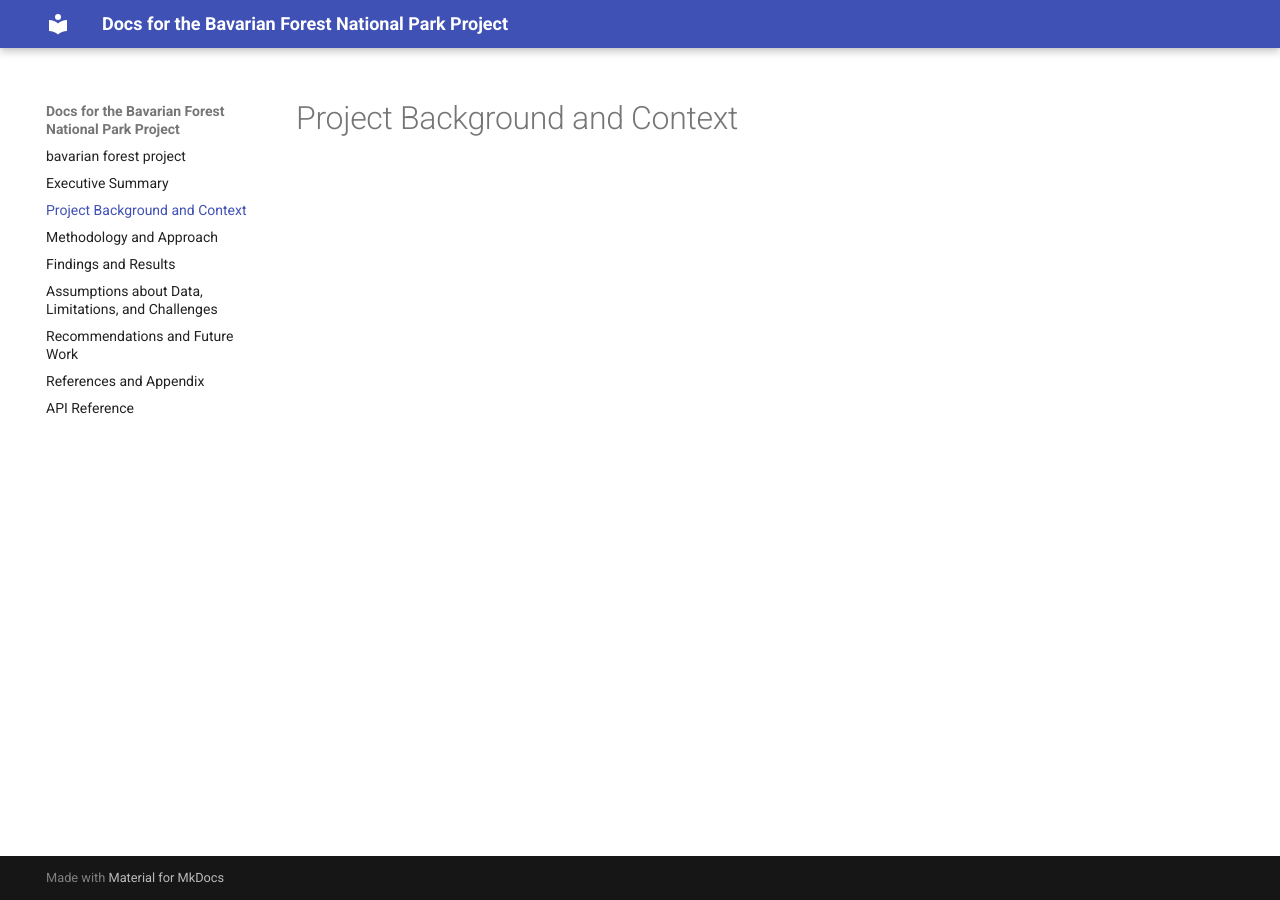
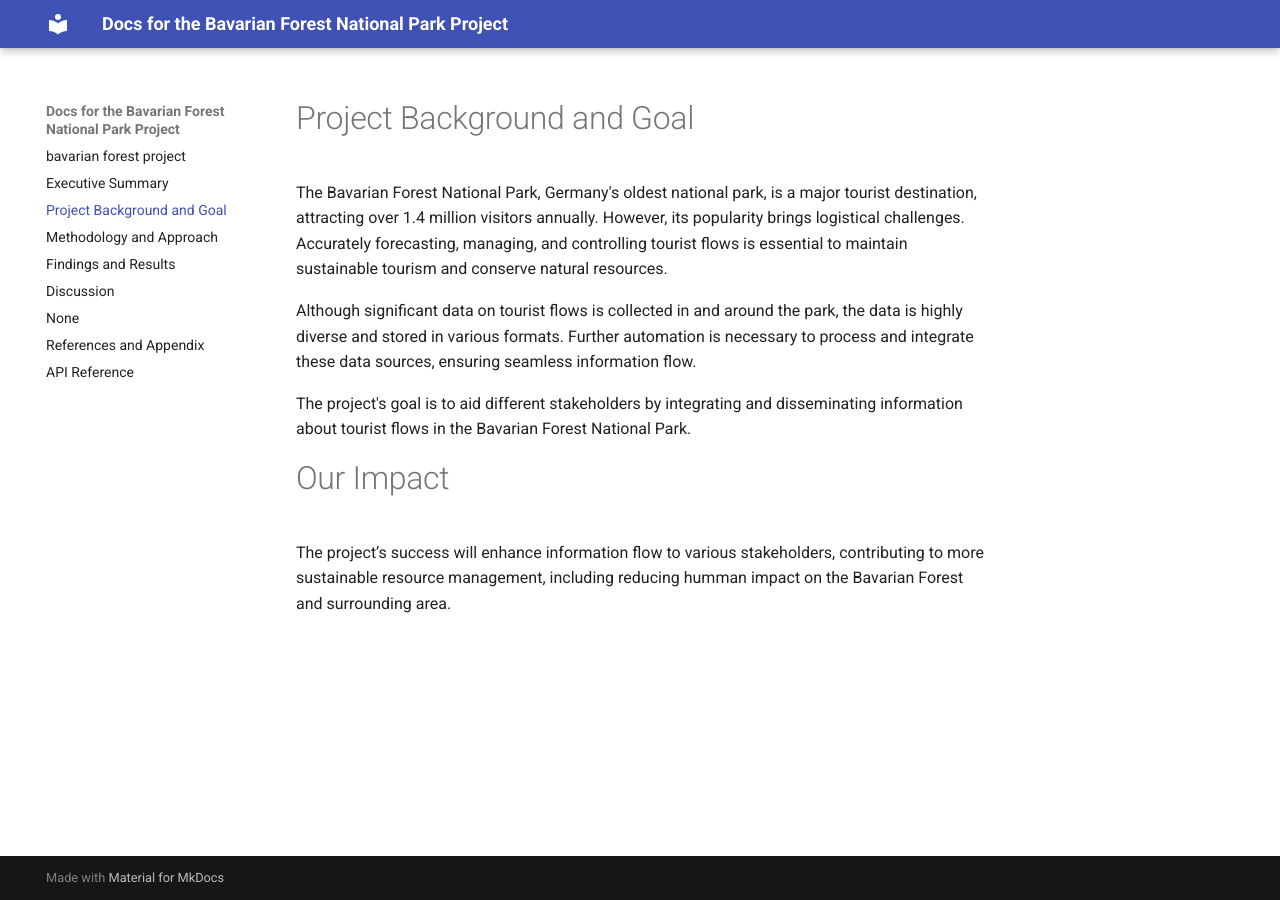
Before and after one commit to m-mango/bavarian-forest-visitor-monitoring-dssgx-24, an MkDocs documentation site: the page built from docs/project-overview.md, in a window 1280 px wide. Built offline with MkDocs 1.6.1 and Material for MkDocs 9.7.7, drawn with Linux system fonts in a browser that asks for light colours.

```diff
--- a/docs/future-work.md
+++ /dev/null
@@ -1 +0,0 @@
-# Recommendations and Future Work
--- a/docs/project-overview.md
+++ b/docs/project-overview.md
@@ -1 +1,11 @@
-# Project Background and Context
+# Project Background and Goal
+
+The Bavarian Forest National Park, Germany's oldest national park, is a major tourist destination, attracting over 1.4 million visitors annually. However, its popularity brings logistical challenges. Accurately forecasting, managing, and controlling tourist flows is essential to maintain sustainable tourism and conserve natural resources.
+
+Although significant data on tourist flows is collected in and around the park, the data is highly diverse and stored in various formats. Further automation is necessary to process and integrate these data sources, ensuring seamless information flow.
+
+The project's goal is to aid different stakeholders by integrating and disseminating information about tourist flows in the Bavarian Forest National Park.
+
+# Our Impact
+
+The project’s success will enhance information flow to various stakeholders, contributing to more sustainable resource management, including reducing humman impact on the Bavarian Forest and surrounding area.
```
Also changed, not shown: docs/limitations-and-challenges.md (+37 -21 lines), 8 other files.
